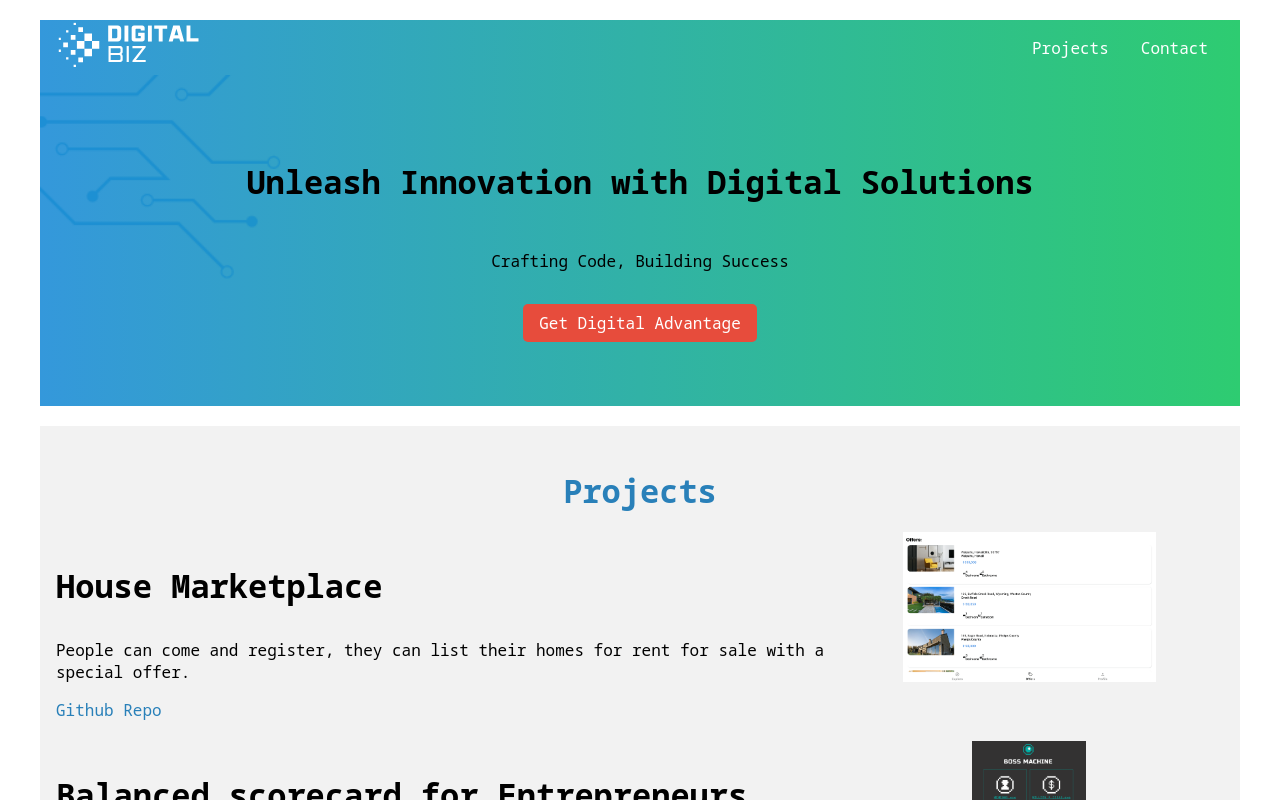
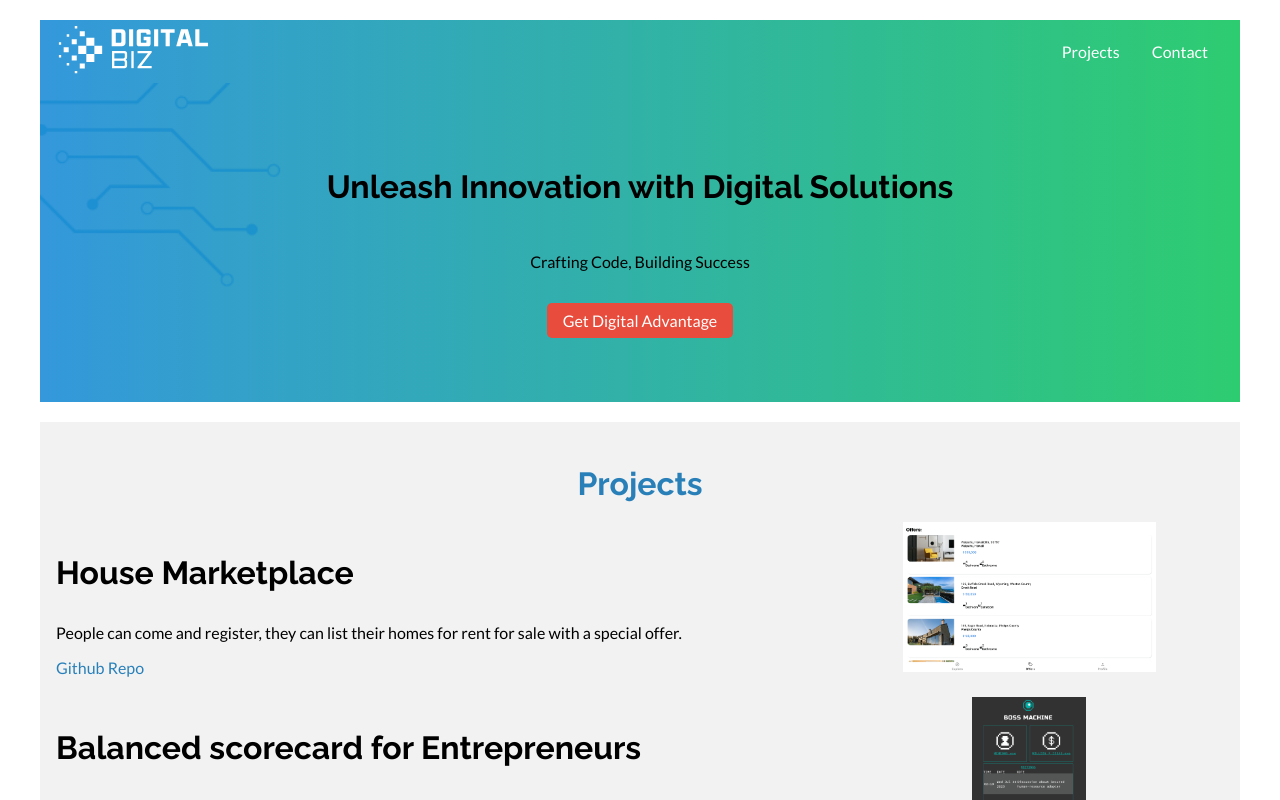
Before and after one commit to myplancash/myplancash.github.io, a React (Create React App) app: page /projects in a window 1280 px wide. Shown: the top 800 px of the page. Built offline with nearby package versions, Linux system fonts and the light colour scheme.

Commit message:
fixing the Links, because for external links like my GitHub repos, you should use a regular HTML anchor (<a>) element instead of Link.

```diff
--- a/public/index.html
+++ b/public/index.html
@@ -12,11 +12,8 @@
     <link rel="apple-touch-icon" href="%PUBLIC_URL%/logo192.png" />
     <link rel="preconnect" href="https://fonts.googleapis.com">
     <link rel="preconnect" href="https://fonts.gstatic.com" crossorigin>
-    <link rel="preconnect" href="https://fonts.googleapis.com">
-    <link rel="preconnect" href="https://fonts.gstatic.com" crossorigin>
-    <link rel="preconnect" href="https://fonts.googleapis.com">
-    <link rel="preconnect" href="https://fonts.gstatic.com" crossorigin>
-    <link href="https://fonts.googleapis.com/css2?family=Noto+Sans+Mono:wght@400;700&display=swap" rel="stylesheet">
+    <link href="https://fonts.googleapis.com/css2?family=Lato:wght@400;700&family=Raleway:wght@400;700&display=swap"
+      rel="stylesheet">
     <!--
       manifest.json provides metadata used when your web app is installed on a
       user's mobile device or desktop. See https://developers.google.com/web/fundamentals/web-app-manifest/
--- a/src/components/Navbar/Navbar.js
+++ b/src/components/Navbar/Navbar.js
@@ -7,7 +7,7 @@ const NavBar = () => {
     <NavBarWrapper>
       <NavContainer>
         <Logo to="/">
-          <img src={LogoSVG} alt="DigitalBiz Logo" width="150px" height="50px" />
+          <img src={LogoSVG} alt="DigitalBiz Logo" width="160px" height="60px" />
         </Logo>
         <NavMenu>
           <NavItem>
--- a/src/components/Projects/Projects.styles.jsx
+++ b/src/components/Projects/Projects.styles.jsx
@@ -1,6 +1,5 @@
 import styled from 'styled-components';
 import theme from '../../styles/theme';
-import { Link } from 'react-router-dom';
 
 export const Section = styled.section`
   padding: 1rem;
@@ -56,29 +55,29 @@ export const ProjectDescription = styled.div`
   }
 `;
 
-export const GitHubLink = styled(Link)`
+export const GitHubLink = styled.a`
   color: ${theme.primary};
   text-decoration: none;
-  position: relative; /* Add this to the parent element */
+  position: relative;
 
   &:before {
     content: '';
     position: absolute;
     width: 0;
     height: 2px;
-    bottom: -2px; /* Adjust this value to control the distance of the line from the text */
+    bottom: -2px;
     left: 0;
     background-color: #c0392b;
-    transition: width 0.3s, opacity 0.3s; /* Add opacity transition */
-    opacity: 0; /* Initially hidden */
+    transition: width 0.3s, opacity 0.3s;
+    opacity: 0;
   }
 
   &:hover {
     color: #c0392b;
 
     &:before {
-      width: 100%; /* Show the line from left to right */
-      opacity: 1; /* Fade-in effect */
+      width: 100%;
+      opacity: 1;
     }
   }
 `;
--- a/src/styles/GlobalStyles.js
+++ b/src/styles/GlobalStyles.js
@@ -5,18 +5,14 @@ const GlobalStyles = createGlobalStyle`
     margin: 0;
     -webkit-font-smoothing: antialiased;
     -moz-osx-font-smoothing: grayscale;
-    font-family: 'Noto Sans Mono', monospace, sans-serif;
+    font-family: 'Lato', sans-serif;
     font-weight: 400;
   }
 
   h1, h2, h3, h4, h5, h6 {
-    font-family: 'Noto Sans Mono', monospace, sans-serif;
+    font-family: 'Raleway', sans-serif;
     font-weight: 700;
     font-size: 2rem;
-  }
-
-  code {
-    font-family: 'Noto Sans Mono', monospace, sans-serif;
   }
 `;
 
```
